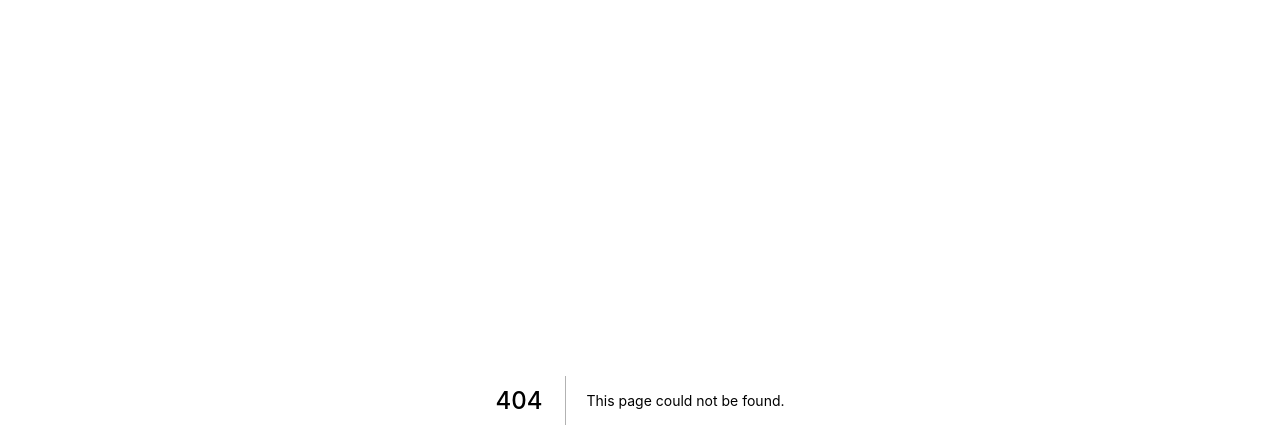
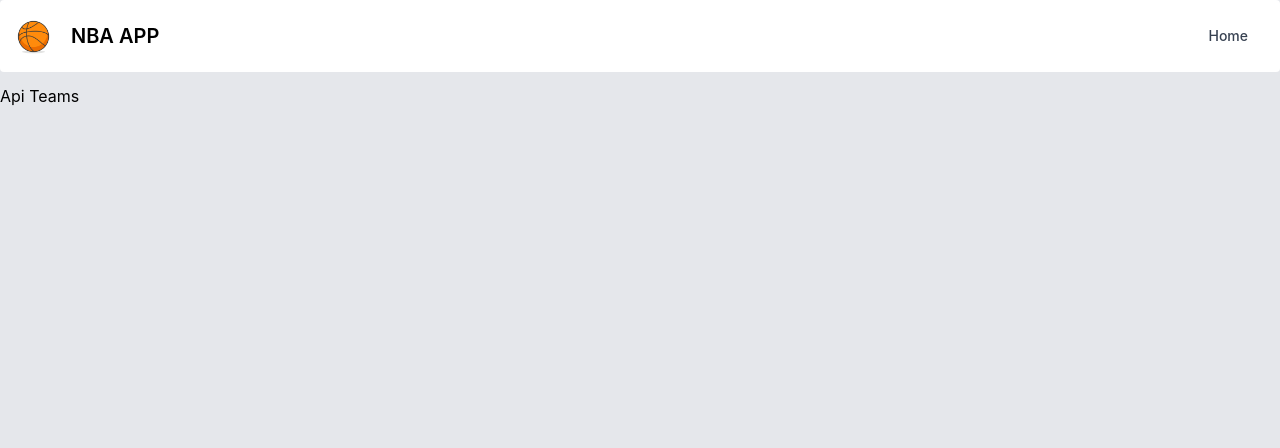
Before and after one commit to codingneat/next-nba-app, a Next.js app: page /api-teams in a window 1280 px wide. Before the commit this address had no page. Shown: the top 448 px of the page. Built offline with nearby package versions, Linux system fonts and the light colour scheme.

Commit message:
Layout Implementation and First Page

```diff
--- a/components/Navbar/Navbar.tsx
+++ b/components/Navbar/Navbar.tsx
@@ -1,26 +1,37 @@
+import classNames from 'classnames';
+import Image from 'next/image';
+import Link from 'next/link';
+import { useRouter } from 'next/router';
 import { FC } from 'react';
-import Image from 'next/image';
 
 import logo from '../../public/logo.png';
 
 const Navbar: FC = () => {
+  const router = useRouter();
+
   return (
     <nav className="bg-white border-gray-200 px-2 sm:px-4 py-2.5 rounded">
       <div className="container flex flex-wrap justify-between items-center mx-auto">
-        <a href="#" className="flex items-cente">
+        <Link href="/">
+          <a className="flex items-center">
             <Image src={logo} alt="Next Nba App Logo" width={35} height={35} />
             <span className=" ml-5 self-center text-xl font-semibold whitespace-nowrap ">NBA APP</span>
           </a>
+        </Link>
         <div className="w-auto">
           <ul className="flex p-4 rounded-lg border-gray-100 flex-row space-x-8 mt-0 text-sm font-medium border-0 bg-white">
             <li>
+              <Link href="/">
                 <a
-                href="#"
-                className="block text-gray-700 rounded hover:bg-gray-100 hover:bg-transparent border-0 hover:text-blue-700 p-0"
+                  className={classNames(
+                    'block text-gray-700 rounded hover:bg-gray-100 hover:bg-transparent border-0 hover:text-blue-700 p-0',
+                    router.pathname == '/' && 'text-blue-700'
+                  )}
                   aria-current="page"
                 >
                   Home
                 </a>
+              </Link>
             </li>
           </ul>
         </div>
--- /dev/null
+++ b/components/layout/layout.tsx
@@ -0,0 +1,17 @@
+import Navbar from '../navbar/navbar';
+
+type LayoutProps = {
+  children: React.ReactNode;
+};
+
+const Layout = ({ children }: LayoutProps) => {
+  return (
+    <div className="h-screen w-screen flex flex-col bg-gray-200">
+      <Navbar />
+
+      <main className="container m-auto h-screen pt-3">{children}</main>
+    </div>
+  );
+};
+
+export default Layout;
--- a/package.json
+++ b/package.json
@@ -9,6 +9,7 @@
     "lint": "next lint"
   },
   "dependencies": {
+    "classnames": "^2.3.2",
     "next": "12.3.1",
     "react": "18.2.0",
     "react-dom": "18.2.0"
--- a/pages/_app.tsx
+++ b/pages/_app.tsx
@@ -1,8 +1,14 @@
-import '../styles/globals.css'
-import type { AppProps } from 'next/app'
+import '../styles/globals.css';
 
+import Layout from '../components/layout/layout';
+
+import type { AppProps } from 'next/app';
 function MyApp({ Component, pageProps }: AppProps) {
-  return <Component {...pageProps} />
+  return (
+    <Layout>
+      <Component {...pageProps} />
+    </Layout>
+  );
 }
 
-export default MyApp
+export default MyApp;
--- /dev/null
+++ b/pages/api-teams.tsx
@@ -0,0 +1,17 @@
+import type { NextPage } from 'next';
+import Head from 'next/head';
+
+const ApiTeams: NextPage = () => {
+  return (
+    <>
+      <Head>
+        <title>Next Nba App</title>
+        <meta name="description" content="Nba appgenerated with Nextjs" />
+        <link rel="icon" href="/favicon.ico" />
+      </Head>
+      Api Teams
+    </>
+  );
+};
+
+export default ApiTeams;
--- a/pages/index.tsx
+++ b/pages/index.tsx
@@ -1,20 +1,19 @@
 import type { NextPage } from 'next';
 import Head from 'next/head';
-import Navbar from '../components/Navbar/Navbar';
+import Link from 'next/link';
 
 const Home: NextPage = () => {
   return (
     <>
       <Head>
         <title>Next Nba App</title>
-        <meta name="description" content="Nba appgenerated with Nextjs" />
+        <meta name="description" content="Nba app generated with Nextjs" />
         <link rel="icon" href="/favicon.ico" />
       </Head>
-      <div className="h-screen w-screen flex flex-col bg-gray-200">
-        <Navbar />
 
-        <main className="container m-auto h-screen pt-3">dd</main>
-      </div>
+      <Link href="/api-teams">
+        <a>Server side: Api Teams</a>
+      </Link>
     </>
   );
 };
```
Also changed, not shown: 1 other file (tests, documents, lock files or other folders). Lines whose indentation alone changed are shown as unchanged.
